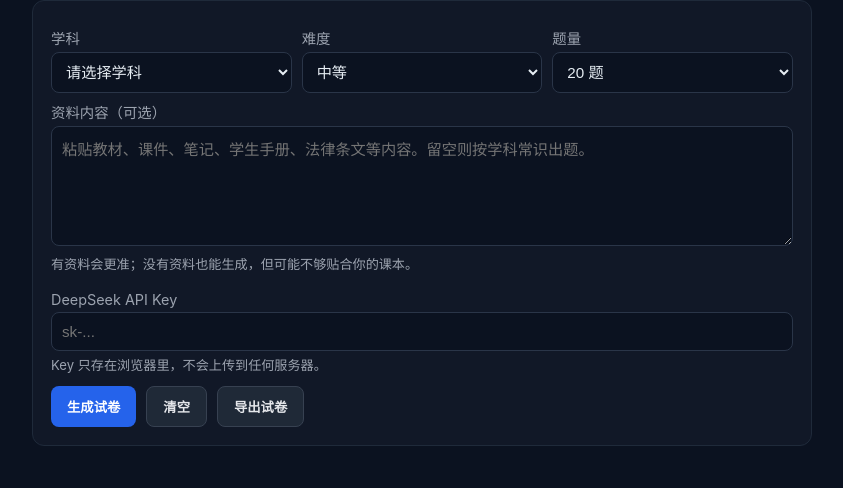
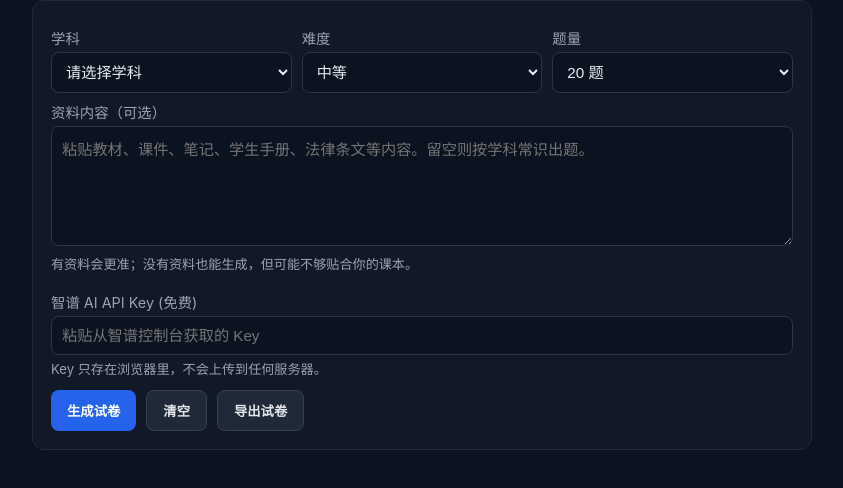
Before and after one commit to galaxy0my/exam-generator, a plain HTML site: page index.html in a window 1280 px wide. Both pictures are taken after a click on the button "生成试卷". Shown: the part 76-564 px from the top of the page, without its empty margins (218-1061 px from the left). Drawn offline with Linux system fonts and the light colour scheme.

Commit message:
Update index.html

````diff
--- a/index.html
+++ b/index.html
@@ -92,8 +92,8 @@
 
     <div class="row" style="margin-top:10px">
       <div>
-        <label>DeepSeek API Key</label>
-        <input type="text" id="key" placeholder="sk-...">
+        <label>智谱 AI API Key (免费)</label>
+        <input type="text" id="key" placeholder="粘贴从智谱控制台获取的 Key">
         <div class="hint">Key 只存在浏览器里，不会上传到任何服务器。</div>
       </div>
     </div>
@@ -160,7 +160,7 @@ function buildPrompt() {
 
 async function gen() {
   const key = document.getElementById("key").value.trim();
-  if (!key) return alert("请先填写 DeepSeek API Key。");
+  if (!key) return alert("请先填写智谱 AI 的 API Key。");
 
   const prompt = buildPrompt();
   if (!prompt) return;
@@ -187,10 +187,9 @@ async function gen() {
     });
 
     const data = await res.json();
-    if (!res.ok) throw new Error(data.error?.message || "请求失败");
+    if (!res.ok) throw new Error(data.error?.message || "请求失败，请检查Key或余额");
 
     let raw = data.choices[0].message.content.trim();
-    // 清理可能的 markdown 代码块标记
     raw = raw.replace(/^```json\s*/i, "").replace(/^```\s*/i, "").replace(/```\s*$/i, "");
 
     let list;
@@ -296,7 +295,6 @@ function submitPaper() {
     ansEl.insertAdjacentHTML("afterbegin", `<div style="margin-bottom:6px">${mark}</div>`);
   });
 
-  // 移除旧评分栏
   const old = document.querySelector(".bar");
   if (old) old.remove();
 
````
